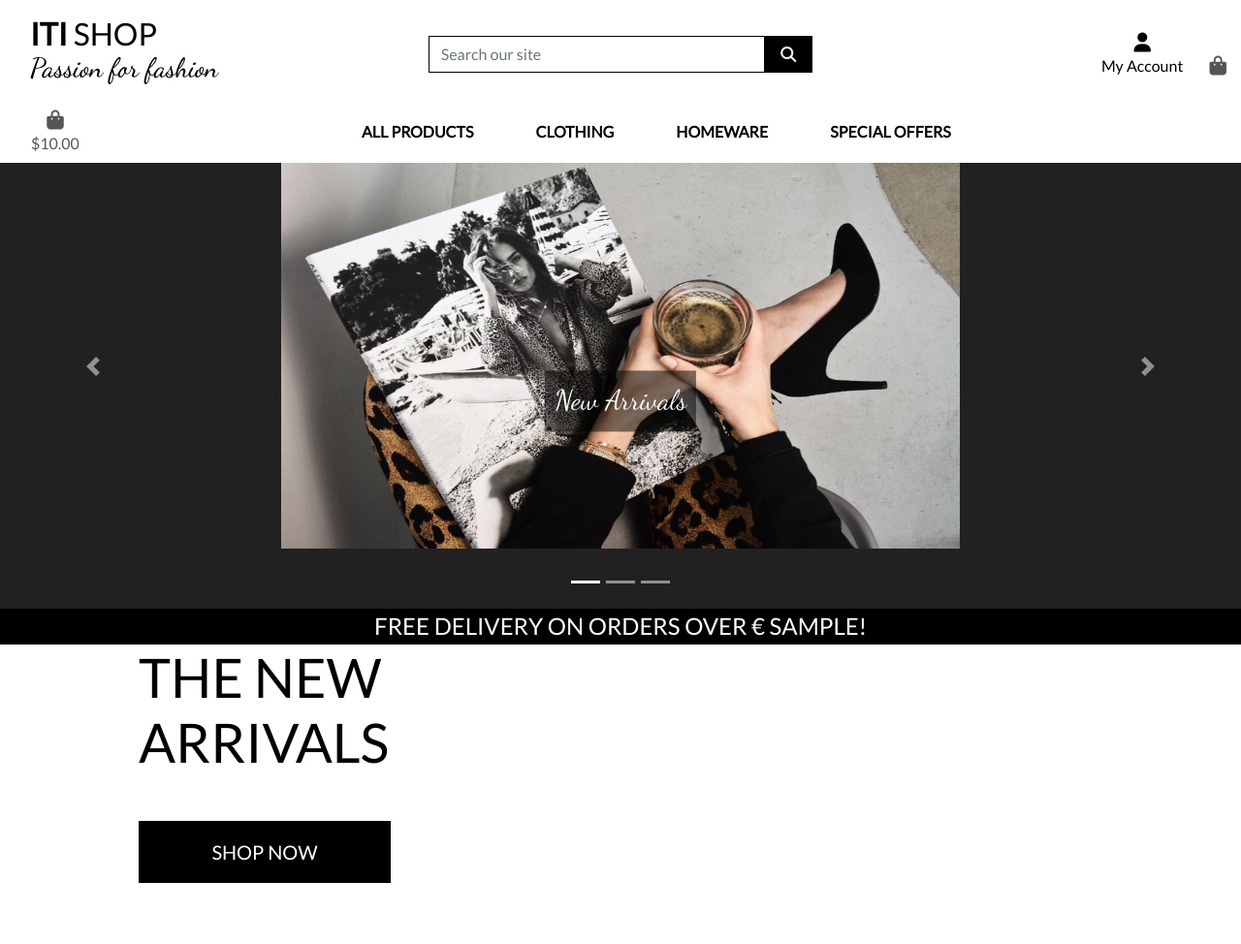
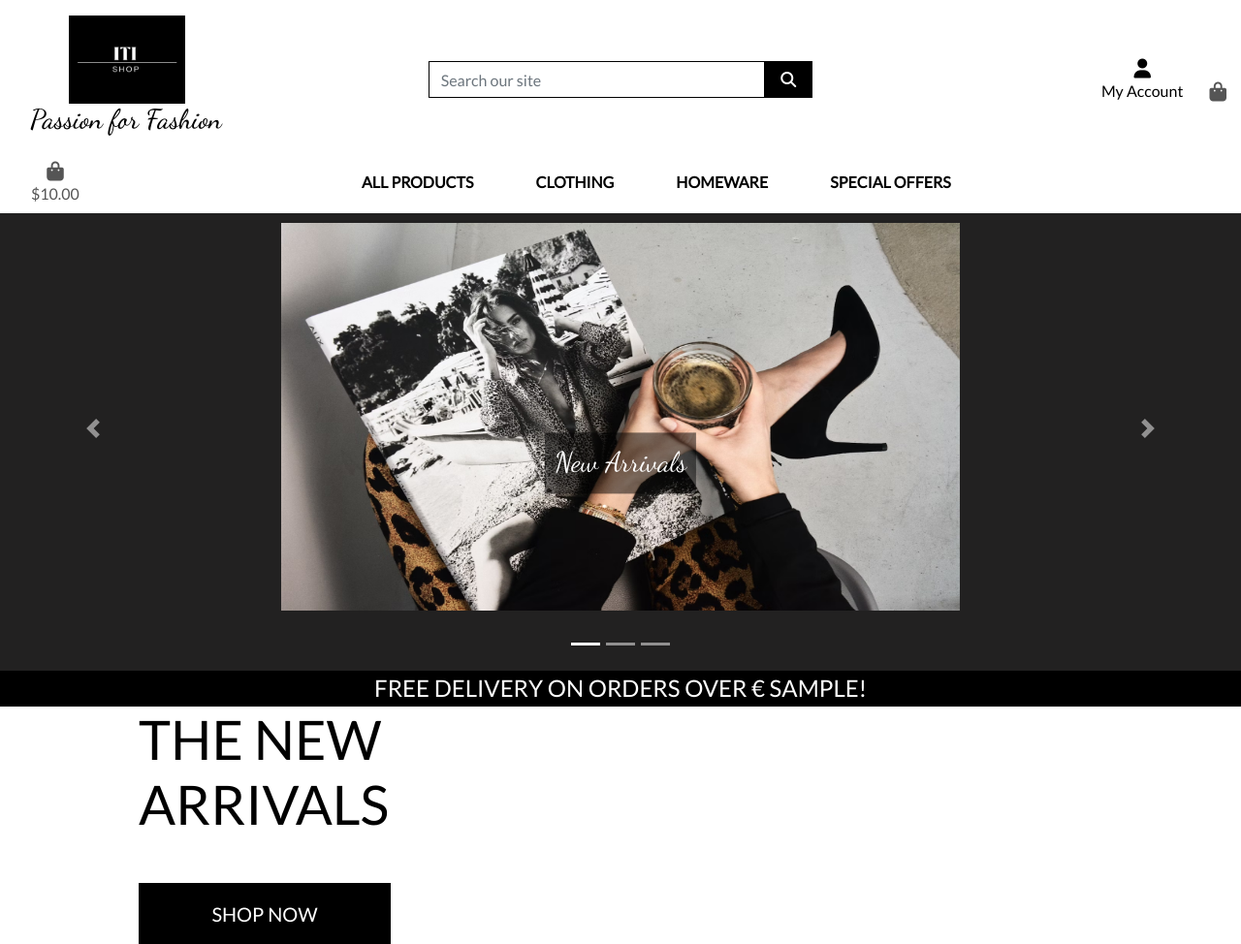
Before and after one commit to Lin2907/ITI-Shop, a Django app: template home/templates/home/index.html in a window 1280 px wide. Shown: the top 974 px of the page at 97% size. Before the commit the page ends 911 px from the top, so only its background shows below. Run offline with Django 3.2, Linux system fonts and the light colour scheme; the template is opened without the code that fills it: most values are stand-ins (such as "Sample title", 1, 10 or a date in 2020); some libraries are stand-ins or nearby versions; some web fonts are replaced.

Commit message:
Add logo to base.html

```diff
--- a/home/templates/home/index.html
+++ b/home/templates/home/index.html
@@ -3,7 +3,7 @@
 
 {% block page_header %}
     <!-- Carousel Bootstrap-->
-    <div id="carouselExampleIndicators" class="carousel slide" data-ride="carousel"  style="height: 500px; margin-top: 10%; background-color:rgb(34, 33, 33);">
+    <div id="carouselExampleIndicators" class="carousel slide" data-ride="carousel"  style="height: 500px; margin-top: 15%; background-color:rgb(34, 33, 33);">
 
       <ol class="carousel-indicators">
         <li data-target="#carouselExampleIndicators" data-slide-to="0" class="active"></li>
--- a/templates/base.html
+++ b/templates/base.html
@@ -42,8 +42,9 @@
         <div id="topnav" class="row bg-white pt-lg-2 d-none d-lg-flex">
             <div class="col-12 col-lg-4 my-auto py-1 py-lg-0 text-center text-lg-left">
                 <a href="{% url 'home' %}" class="nav-link main-logo-link">
-                    <h2 class="logo-font text-black my-0"><strong>ITI</strong> Shop</h2>
-                    <h3 style="font-family:Dancing Script; color:black"> Passion for fashion</h3>
+                    <!--<h2 class="logo-font text-black my-0"><strong>ITI</strong> Shop</h2> -->
+                    <img src= "{% static 'media/logo-iti.png' %}" alt="Logo" style="max-width: 120px; max-height: 110px; margin-left: 40px;">
+                    <h3 style="font-family:Dancing Script; color:black"> Passion for Fashion</h3>
                 </a>
             </div>
             <div class="col-12 col-lg-4 my-auto py-1 py-lg-0">
--- a/templates/includes/mobile-top-header.html
+++ b/templates/includes/mobile-top-header.html
@@ -8,7 +8,7 @@
     <div class="dropdown-menu border-0 w-100 p-3 rounded-0 my-0" aria-labelledby="mobile-search">
         <form class="form" method="GET" action="">
             <div class="input-group w-100">
-                <input class="form-control border border-black rounded-0" type="text" name="q" placeholder="Search our site">
+                <input class="form-control border border-black rounded-0" type="text" name="q" placeholder="Search ITI Shop">
                 <div class="input-group-append">
                     <button class="form-control form-control btn btn-black border border-black rounded-0" type="submit">
                         <span class="icon">
```
Also changed, not shown: static/media/logo-iti.png (added).
